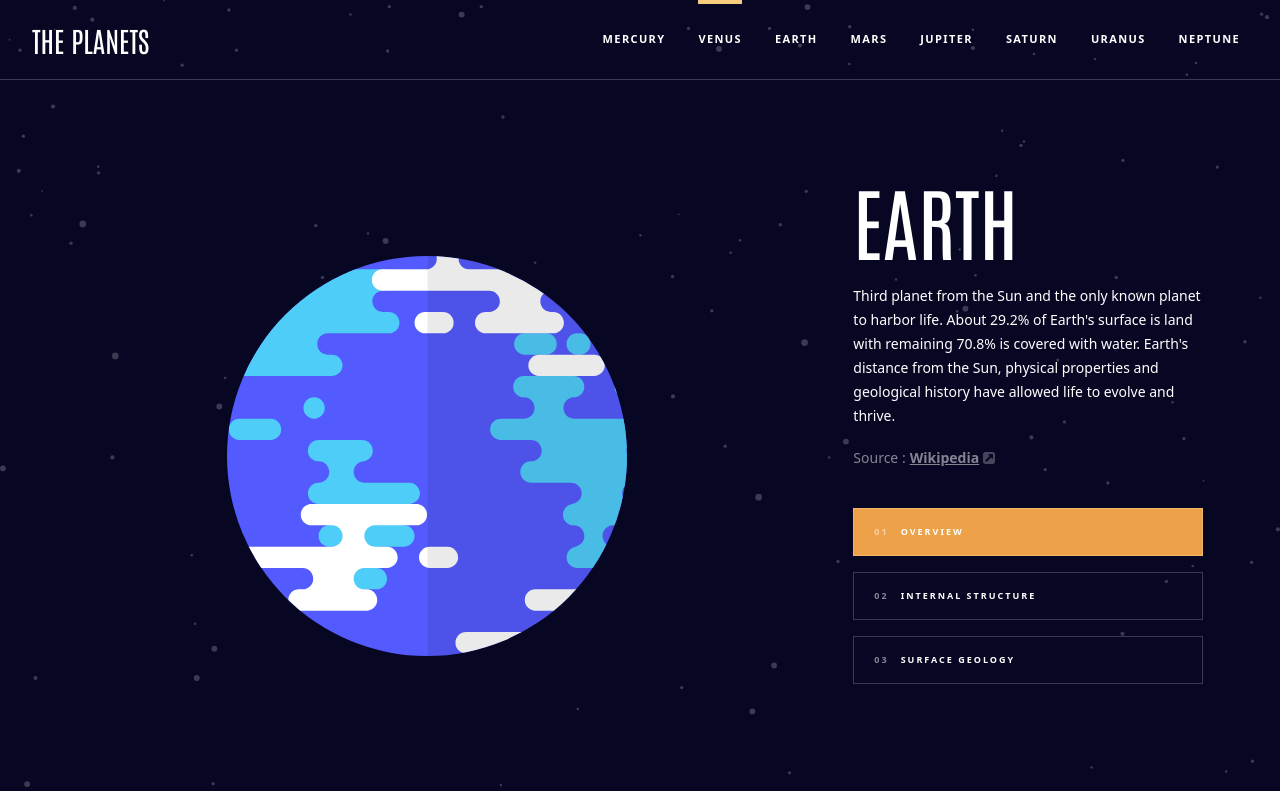
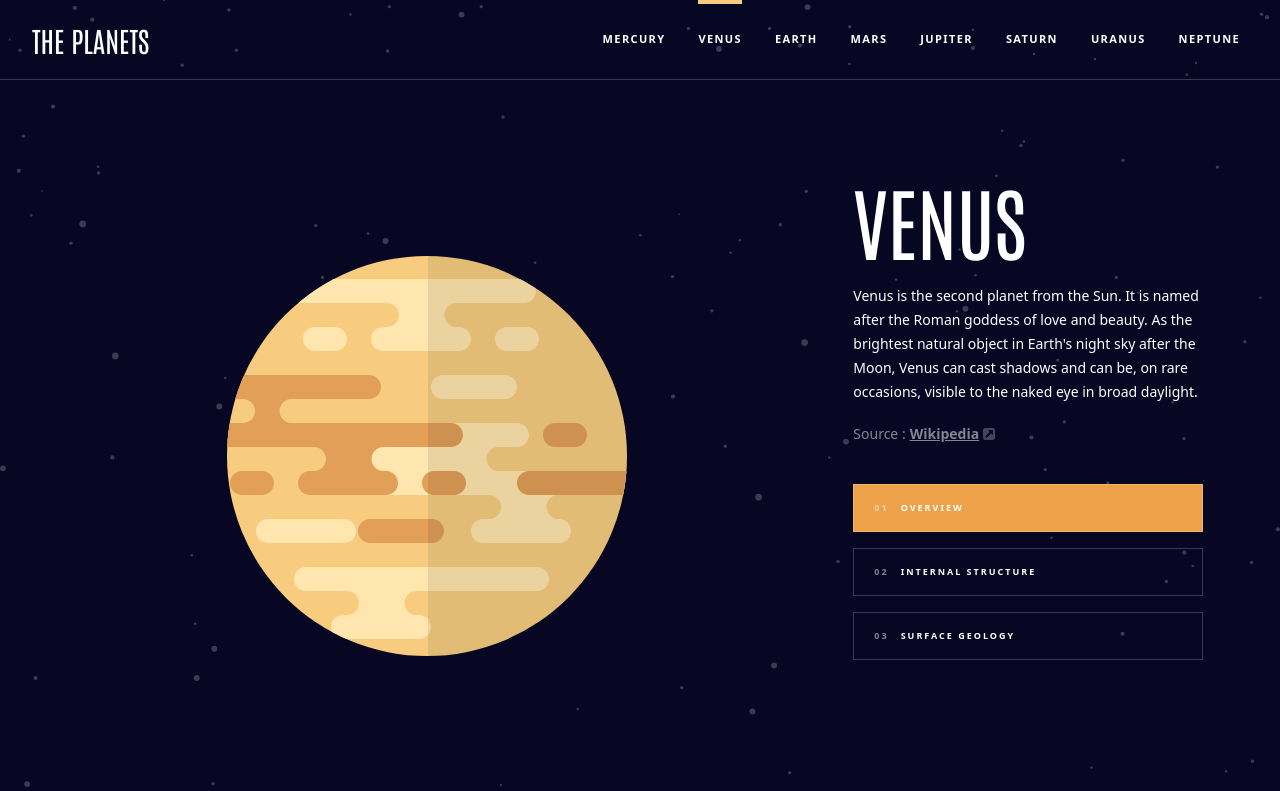
Before and after one commit to blazejpak/planets-fact-site, a React (Vite) app: page /venus in a window 1280 px wide. Shown: the top 791 px of the page. Built offline with nearby package versions, Linux system fonts and the light colour scheme.

Commit message:
planetCorrect DONE

```diff
--- a/src/App.jsx
+++ b/src/App.jsx
@@ -26,7 +26,7 @@
         errorElement={<ErrorPage />}
       />
       <Route
-        path="earth"
+        path="mercury"
         element={<MercuryPage />}
         errorElement={<ErrorPage />}
       />
--- a/src/components/PlanetInfo.jsx
+++ b/src/components/PlanetInfo.jsx
@@ -33,6 +33,17 @@
       "h-[154px] w-[154px] md:h-[253px] md:w-[253px] xl:h-[400px] xl:w-[400px]",
     saturn:
       "h-[256px] w-[256px] md:h-[422px] md:w-[422px] xl:h-[660px] xl:w-[660px]",
+  };
+
+  const planetInsidePosition = {
+    mercury: "translate-y-[-20%]",
+    earth: "translate-y-[50%]",
+    jupiter: "translate-y-[5rem] md:translate-y-[8rem] xl:translate-y-[15rem]",
+    mars: "translate-y-[-10%]",
+    neptune: "translate-y-[40%]",
+    uranus: "translate-y-[40%]",
+    venus: "translate-y-[20%]",
+    saturn: "translate-y-[70%] xl:translate-y-[90%]",
   };
 
   const [planetContentActive, setPlanetContentActive] = useState("overview");
@@ -115,7 +126,7 @@
             {planetContentActive === "surface" && (
               <img
                 src={data.images.geology}
-                className="absolute top-24 md:top-40 xl:top-64 xl:h-[160px] xl:w-[128px] md:h-[120px] md:w-[96px] h-[80px] w-[65px] translate-y-[-20%]"
+                className={`absolute top-24 md:top-40 xl:top-64 xl:h-[160px] xl:w-[128px] md:h-[120px] md:w-[96px] h-[80px] w-[65px] ${planetInsidePosition[planet]} `}
                 alt="Internal planet"
               />
             )}
@@ -186,7 +197,7 @@
         </div>
       </div>
       {/* Number info */}
-      <div className="mx-6 flex flex-col gap-2 md:gap-6 mb-12 md:flex-row xl:justify-center xl:items-center ">
+      <div className="mx-6 flex flex-col gap-2 md:gap-6 mb-12 md:flex-row xl:justify-center xl:items-center xl:mb-14">
         <div className="border border-white/20 px-6 pt-4 pb-3 w-full xl:max-w-[250px] flex justify-between items-center md:flex-col md:items-start md:px-0 md:pl-4 xl:justify-center xl:h-[128px]  xl:gap-5 xl:pt-0 xl:pb-0">
           <h3 className="uppercase font-['Spartan league'] font-bold text-[8px] opacity-50 tracking-[0.8px] xl:text-[11px] xl:tracking-[1px] ">
             rotation time
--- a/src/routes/VenusPage.jsx
+++ b/src/routes/VenusPage.jsx
@@ -2,7 +2,7 @@
 import PlanetInfo from "../components/PlanetInfo";
 
 const VenusPage = () => {
-  const dataPlanet = data.find((data) => data.name.toLowerCase() === "earth");
+  const dataPlanet = data.find((data) => data.name.toLowerCase() === "venus");
 
   return (
     <div>
```
